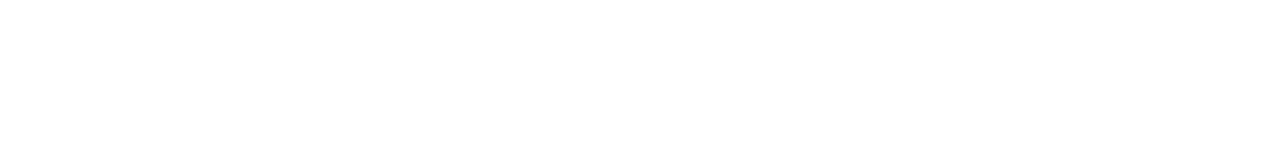
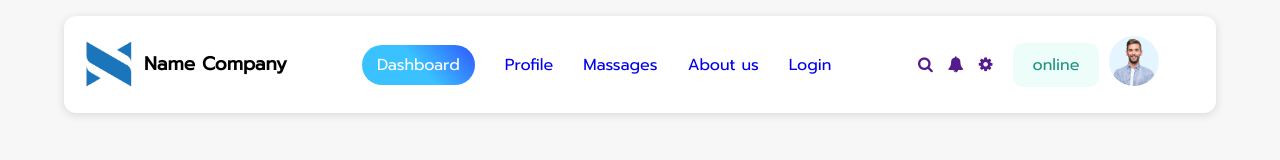
Before and after one commit to amiralidashtbani/Mini-Project-Header-Site-Company, a plain HTML site: page index.html in a window 1280 px wide. Drawn offline with Linux system fonts and the light colour scheme.

Commit message:
update files index.html , style.css , add file logo.png , profile.png

```diff
--- a/css/style.css
+++ b/css/style.css
@@ -0,0 +1,158 @@
+/* Main Code */
+
+* {
+    margin: 0;
+    padding: 0;
+    box-sizing: border-box;
+    font-family: 'Prompt', sans-serif;
+}
+
+body {
+    background-color: #f7f7f7;
+}
+
+.container {
+    /* width: 1200px; */
+    width: 90%;
+    margin: 0 auto;
+}
+
+.header-section {
+    margin-top: 1rem;
+    width: 100%;
+    background-color: #fff;
+    border-radius: 12px;
+    box-shadow: 0 2px 8px 0 rgba(99,99,99,0.2) ;
+    padding: 20px;
+    display: grid;
+    grid-template-columns: 20% 45% 25%;
+    justify-content: space-between;
+    align-items: center;
+}
+
+.left-box {
+    display: flex;
+    align-items: center;
+}
+
+.logo {
+    width: 50px;
+    margin-right: 10px;
+}
+
+ul {
+    display: flex;
+    gap: 30px;
+    list-style-type: none;
+}
+
+a{
+    text-decoration: none;
+}
+
+.active {
+    background-image: linear-gradient(50deg ,#3ac2ff 50%, #2f56ff);
+    padding: 8px 15px;
+    border-radius: 20px;
+    color: white;
+}
+
+.right-box {
+    display: flex;
+    align-items: center;
+    gap: 20px;
+}
+
+.grop-icon {
+    display: flex;
+    gap: 15px;
+}
+
+.profile-user {
+    display: flex;
+    align-items: center;
+    gap: 10px;
+}
+
+.online-user {
+    padding: 10px 20px;
+    color: #1f927f;
+    background-color: #edfdfa;
+    border-radius: 10px;
+}
+
+.img-profile {
+    width: 50px;
+    height: 50px;
+    border-radius: 100px;
+}
+
+.right-box-mobile {
+    display: none;
+}
+
+
+@media screen and (max-width:1210px) {
+    .title-logo {
+        font-size: 15px;
+    }
+
+    .menu-box {
+        font-size: 12px;
+    }
+
+    .online-user {
+        font-size: 12px;
+        padding: 5px 10px;
+    }
+
+    .img-profile {
+        width: 40px;
+        height: 40px;
+    }
+}
+
+
+@media screen and (max-width:1010px) {
+    .right-box-mobile {
+        display: inline;
+    }
+
+    .menu-box {
+        display: none;
+    }
+
+    .header-section {
+        grid-template-columns: 30% 55% 5%;
+    }
+
+    .right-box {
+        justify-content: end;
+    }
+
+    .list-menu-mobile {
+        background-color: #fff;
+        width: 200px;
+        height: 100%;
+        position: fixed;
+        display: inline;
+        left: 0;
+        top: 0;
+        transform: translateX(-320px);
+        transition: all 0.5s;
+    }
+
+    #checkbox-btn-menu:checked + .list-menu-mobile {
+        transform: translateX(0px);
+    }
+
+
+    .btn-menu:checked + .fa-close {
+        display: inline;
+    }
+
+    .inavicon {
+        display: none;
+    }
+
+}
--- a/index.html
+++ b/index.html
@@ -4,9 +4,58 @@
     <meta charset="UTF-8">
     <meta name="viewport" content="width=device-width, initial-scale=1.0">
     <link rel="stylesheet" href="css/style.css">
+    <link rel="preconnect" href="https://fonts.googleapis.com">
+    <link rel="preconnect" href="https://fonts.gstatic.com" crossorigin>
+    <link href="https://fonts.googleapis.com/css2?family=Prompt&display=swap" rel="stylesheet">
+    <link rel="stylesheet" href="https://cdnjs.cloudflare.com/ajax/libs/font-awesome/4.7.0/css/font-awesome.min.css">
     <title>Mini Project Header Site Company</title>
 </head>
 <body>
-
+    <div class="container">
+        <div class="header-section">
+                <div class="left-box">
+                    <img class="logo" src="img/logo.png" alt="Logo">
+                    <h3 class="title-logo">Name Company</h3>
+                </div>
+                <div class="menu-box">
+                    <ul>
+                        <li><a href="#" class="active">Dashboard</a></li>
+                        <li><a href="#">Profile</a></li>
+                        <li><a href="#">Massages</a></li>
+                        <li><a href="#">About us</a></li>
+                        <li><a href="#">Login</a></li>
+                    </ul>
+                </div>
+                <div class="right-box">
+                    <div class="grop-icon">
+                        <a href=""><i class="fa fa-search"></i></a>
+                        <a href=""><i class="fa fa-bell"></i></a>
+                        <a href=""><i class="fa fa-gear"></i></a>
+                    </div>
+                    <div class="profile-user">
+                        <div class="online-user">
+                            online
+                        </div>
+                        <div class="profile">
+                            <img class="img-profile" src="img/profile.png" alt="img profile">
+                        </div>
+                    </div>
+                </div>
+                <div class="right-box-mobile">
+                    <label for="checkbox-btn-menu" class="btn-menu">
+                        <i class="fa fa-navicon inavicon"></i>
+                        <i class="fa fa-close iclose" style="display: none;"></i>
+                    </label>
+                    <input type="checkbox" id="checkbox-btn-menu" hidden>
+                    <ul class="list-menu-mobile">
+                        <li><a href="#" class="active">Dashboard</a></li>
+                        <li><a href="#">Profile</a></li>
+                        <li><a href="#">Massages</a></li>
+                        <li><a href="#">About us</a></li>
+                        <li><a href="#">Login</a></li>
+                    </ul>
+                </div>
+        </div>
+    </div>
 </body>
 </html>
```
Also changed, not shown: img/logo.png (added), img/profile.png (added).
